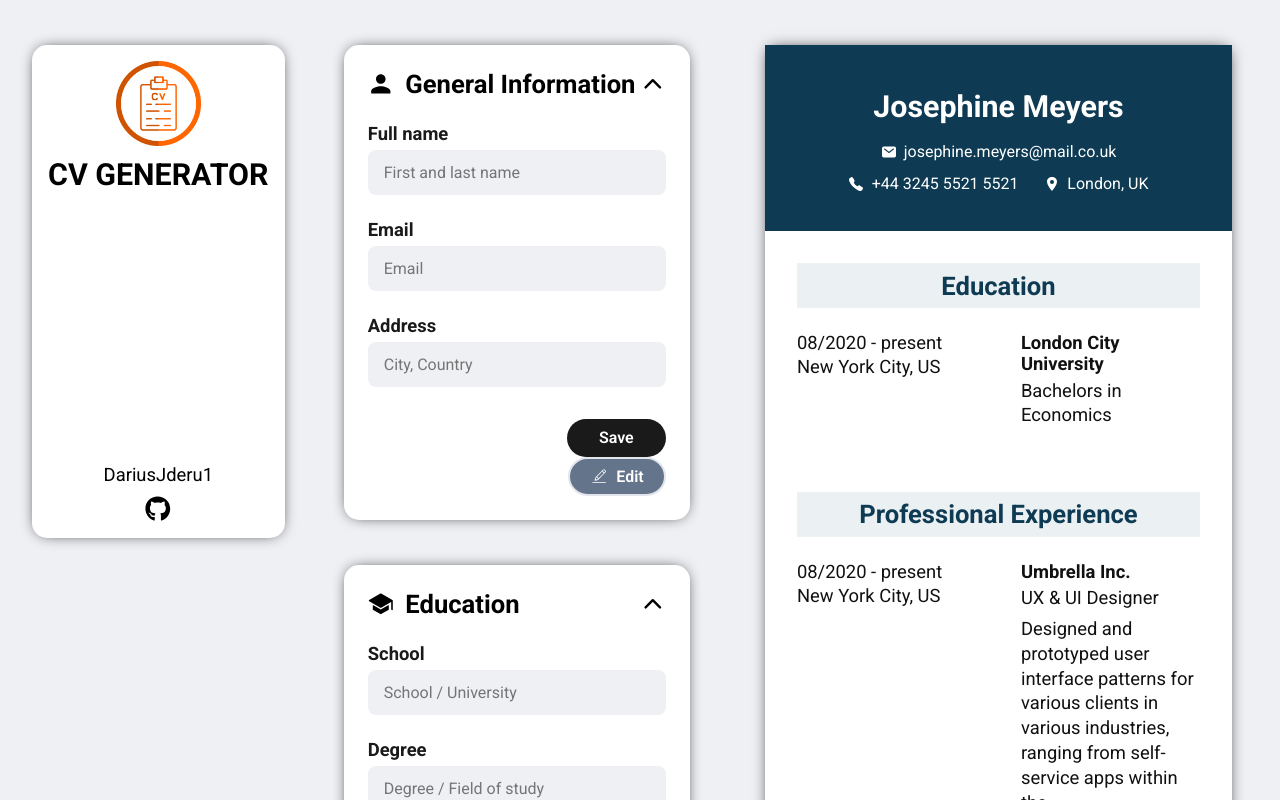
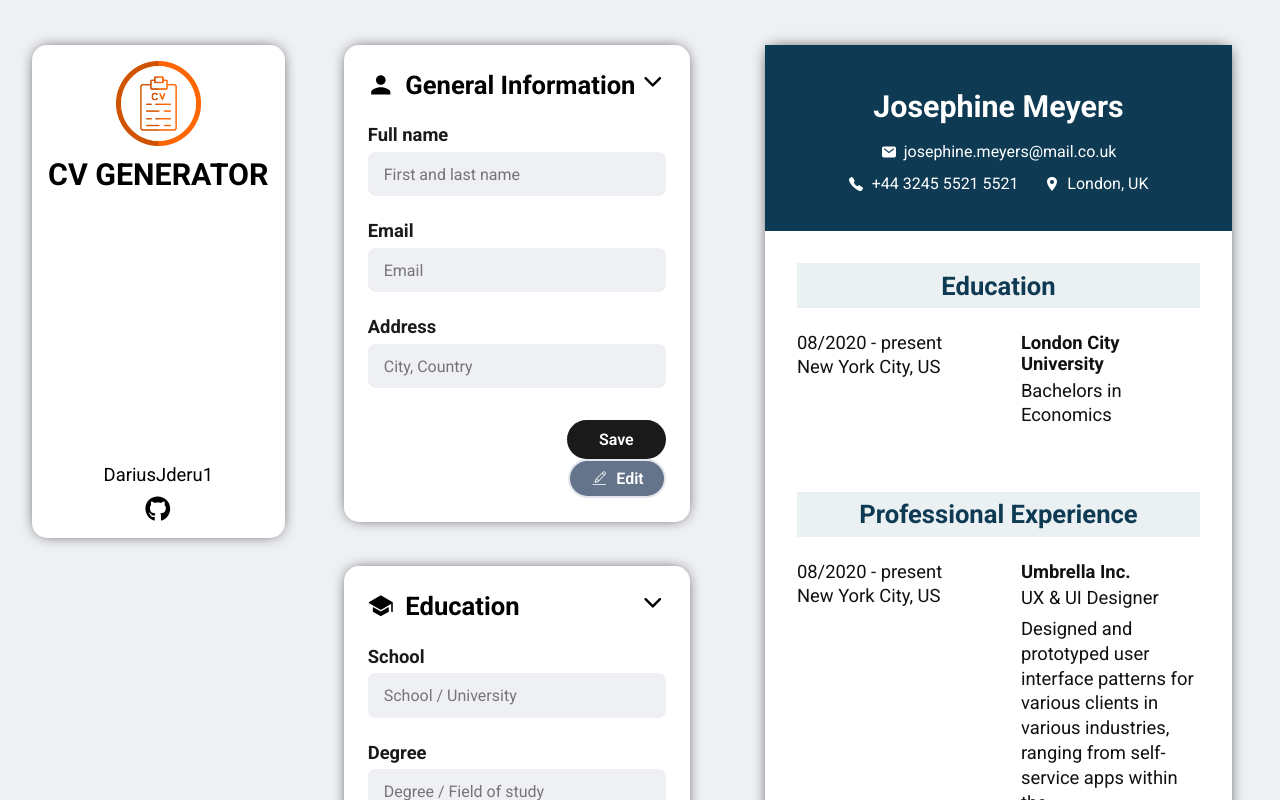
Before and after one commit to DariusJderu1/CV-builder, a React (Vite) app: page / in a window 1280 px wide. Built offline with nearby package versions, Linux system fonts and the light colour scheme.

Commit message:
Fix button style for expand icons

```diff
--- a/src/components/editor/FormWrapper.jsx
+++ b/src/components/editor/FormWrapper.jsx
@@ -1,7 +1,15 @@
-import { IoChevronUp } from "react-icons/io5";
+import { IoChevronUp, IoChevronDown } from "react-icons/io5";
 import "../../styles/editor/FormWrapper.css";
+import { useState } from "react";
 
 export default function FormWrapper({children, icon, title}) {
+
+    const [isExpanded, setIsExpanded] = useState(false);
+
+    function handleExpand() {
+
+        setIsExpanded(!isExpanded);
+    }
 
     return (
 
@@ -13,7 +21,9 @@ export default function FormWrapper({children, icon, title}) {
                     <h2>{title}</h2>
                 </div>
 
-                <IoChevronUp className="form-expand-icon"/>
+                <button onClick={handleExpand}>
+                    {isExpanded ? <IoChevronUp /> : <IoChevronDown />}
+                </button>
             </header>
 
             <div>
--- a/src/styles/editor/FormWrapper.css
+++ b/src/styles/editor/FormWrapper.css
@@ -19,6 +19,20 @@
     display: flex;
     justify-content: space-between;
     align-items: center;
+
+    button {
+
+        background: none;
+        border: none;
+        padding: 0;
+        margin: 0;
+        font: inherit;
+        color: inherit;
+        cursor: pointer;
+
+        font-size: var(--fs-lg);
+        font-weight: 800;
+    }
 }
 
 .form-title-group {
@@ -38,10 +52,3 @@
         font-size: var(--fs-lg);
     }
 }
-
-.form-expand-icon {
-
-    cursor: pointer;
-    font-size: var(--fs-lg);
-    font-weight: 800;
-}
```
